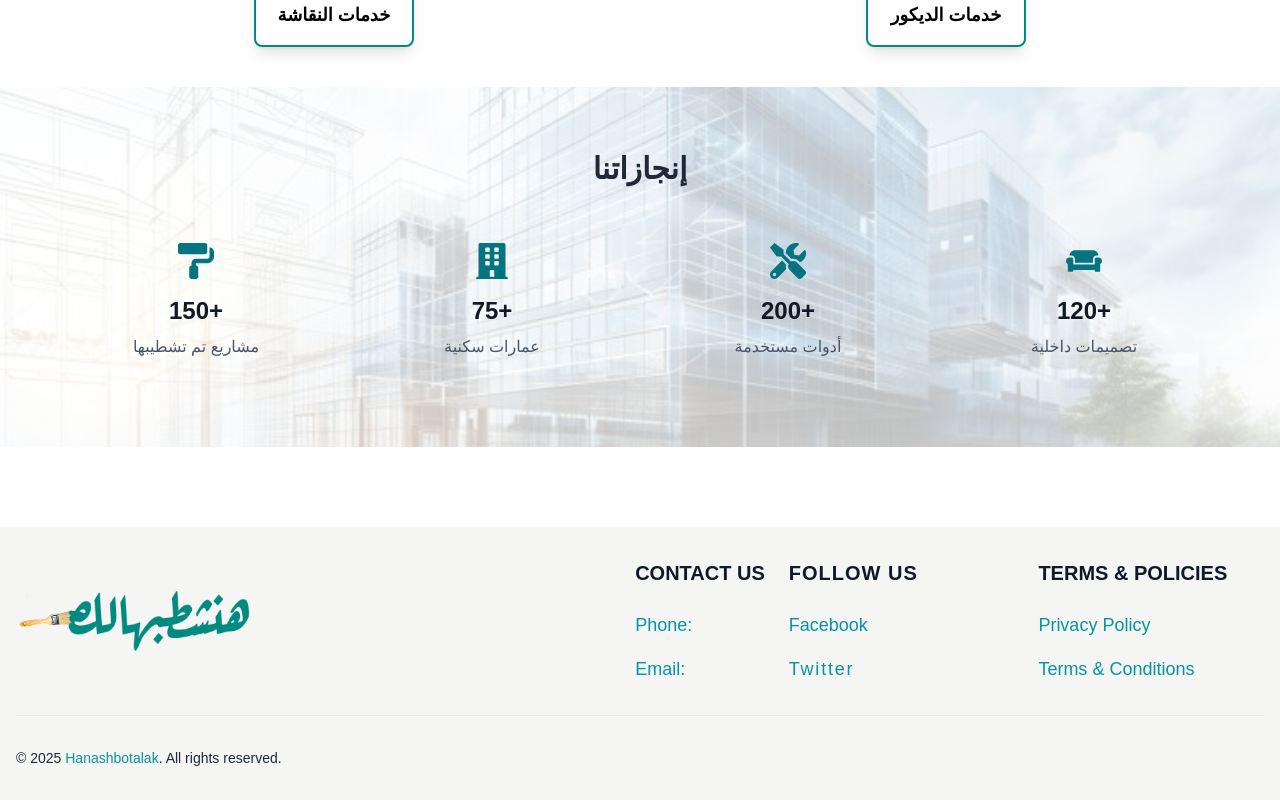
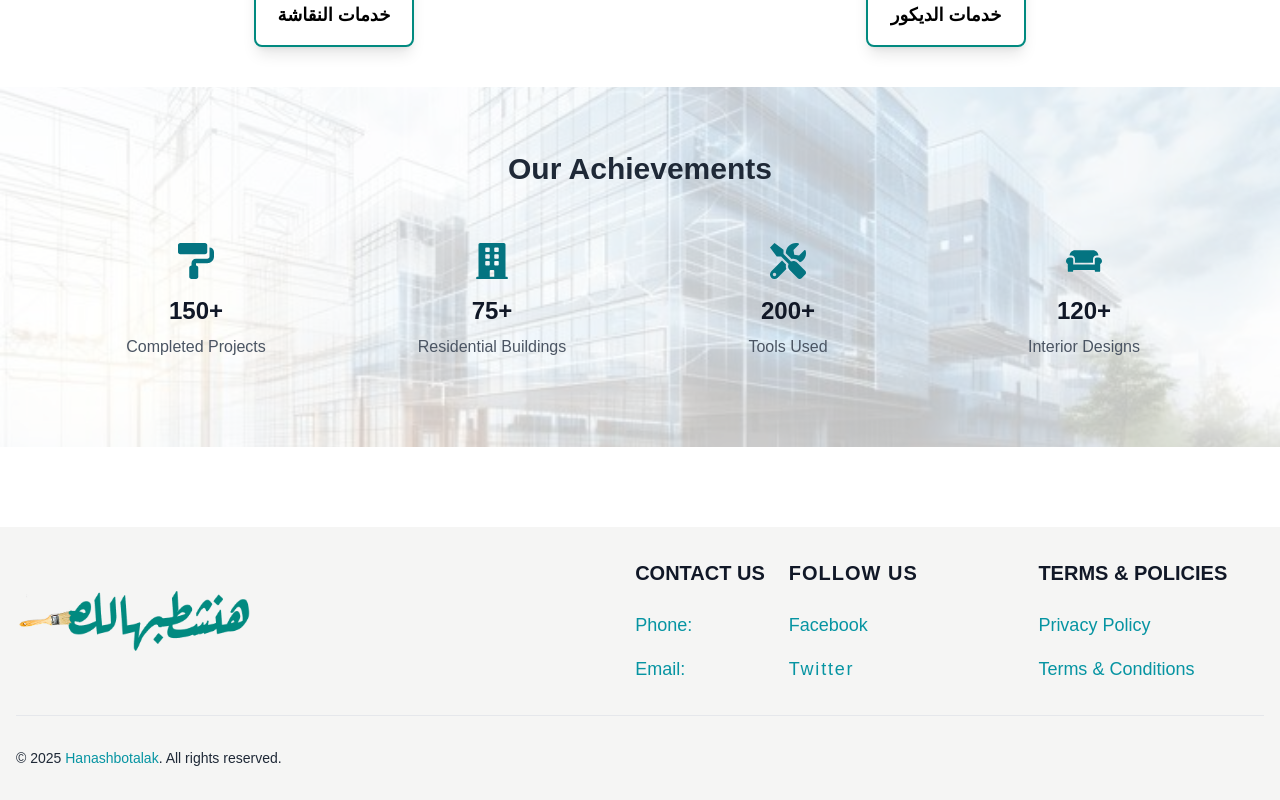
Before and after one commit to AyaaEbaid/graduationProj, a React (Vite) app: page / in a window 1280 px wide. Shown: the part 2653-3453 px from the top of the page. Built offline with nearby package versions, Linux system fonts and the light colour scheme; a web font is replaced by a local one.

Commit message:
achivechange

```diff
--- a/src/components/Achievements/Achievements.jsx
+++ b/src/components/Achievements/Achievements.jsx
@@ -1,34 +1,28 @@
-import React from 'react'
-import t from './../../assets/5.jpg'
+import React from 'react';
 import { FaPaintRoller, FaBuilding, FaTools, FaCouch } from "react-icons/fa";
 
 const achievements = [
-    { icon: <FaPaintRoller className="text-teal-600 text-4xl hover:cursor-pointer hover:text-gray-800" />, value: '150+', label: 'مشاريع تم تشطيبها' },
-    { icon: <FaBuilding className="text-teal-600 text-4xl hover:cursor-pointer hover:text-gray-800" />, value: '75+', label: 'عمارات سكنية' },
-    { icon: <FaTools className="text-teal-600 text-4xl hover:cursor-pointer hover:text-gray-800" />, value: '200+', label: 'أدوات مستخدمة' },
-    { icon: <FaCouch className="text-teal-600 text-4xl hover:cursor-pointer hover:text-gray-800" />, value: '120+', label: 'تصميمات داخلية' }
-  ];
-
+    { icon: <FaPaintRoller className="text-teal-600 text-4xl hover:cursor-pointer hover:text-gray-800" />, value: '150+', label: 'Completed Projects' },
+    { icon: <FaBuilding className="text-teal-600 text-4xl hover:cursor-pointer hover:text-gray-800" />, value: '75+', label: 'Residential Buildings' },
+    { icon: <FaTools className="text-teal-600 text-4xl hover:cursor-pointer hover:text-gray-800" />, value: '200+', label: 'Tools Used' },
+    { icon: <FaCouch className="text-teal-600 text-4xl hover:cursor-pointer hover:text-gray-800" />, value: '120+', label: 'Interior Designs' }
+];
 
 export default function Achievements() {
   return (
-    <>
-
-
-
     <section
       className="relative bg-cover bg-center py-16 px-4 text-center"
       style={{ backgroundImage: "url(./../src/assets/6.jpg)" }}
     >
-      {/* الطبقة الشفافة */}
+      {/* Transparent Layer */}
       <div className="absolute inset-0 bg-white bg-opacity-75"></div>
 
-      {/* المحتوى */}
+      {/* Content */}
       <div className="relative max-w-6xl mx-auto">
-        <h2 className="text-3xl font-bold text-gray-800 mb-8">إنجازاتنا</h2>
+        <h2 className="text-3xl font-bold text-gray-800 mb-8">Our Achievements</h2>
         <div className="grid grid-cols-1 md:grid-cols-4 gap-8">
           {achievements.map((ach, index) => (
-            <div key={index} className=" p-6  flex flex-col items-center relative">
+            <div key={index} className="p-6 flex flex-col items-center relative">
               <div className="text-teal-600 text-4xl transition-transform duration-300 transform hover:scale-125 hover:text-gray-700">
                 {ach.icon}
               </div>
@@ -38,13 +32,6 @@ export default function Achievements() {
           ))}
         </div>
       </div>
-</section>
-
-
-
-
-
-
-    </>
-  )
+    </section>
+  );
 }
```
